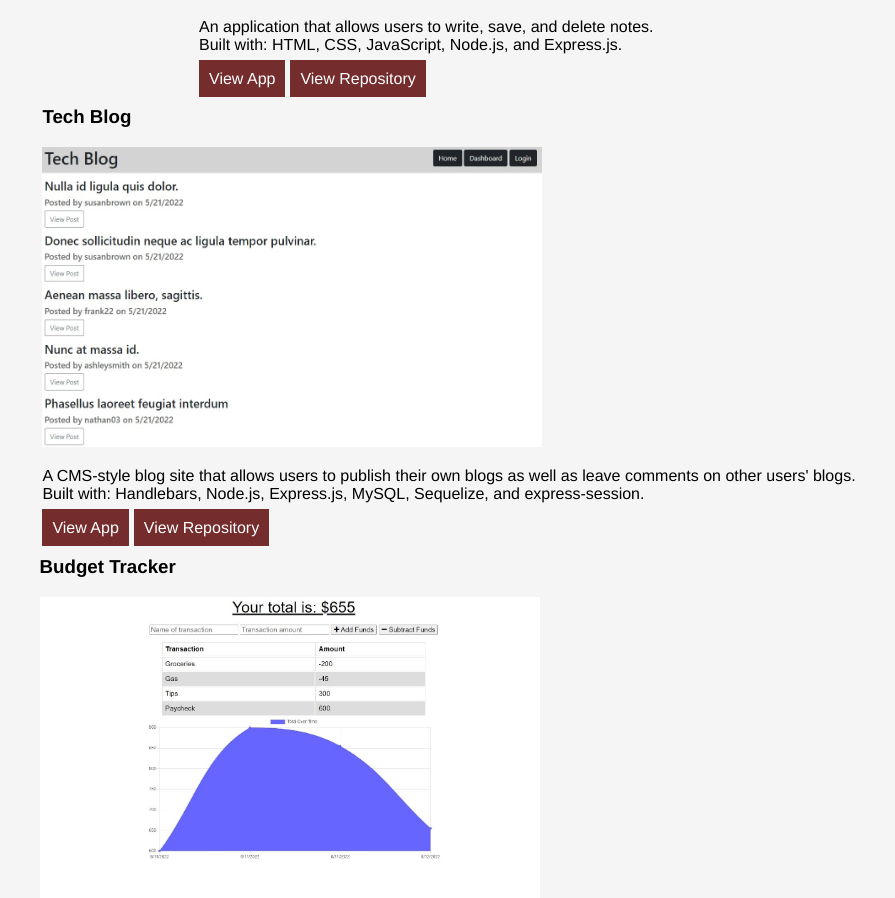
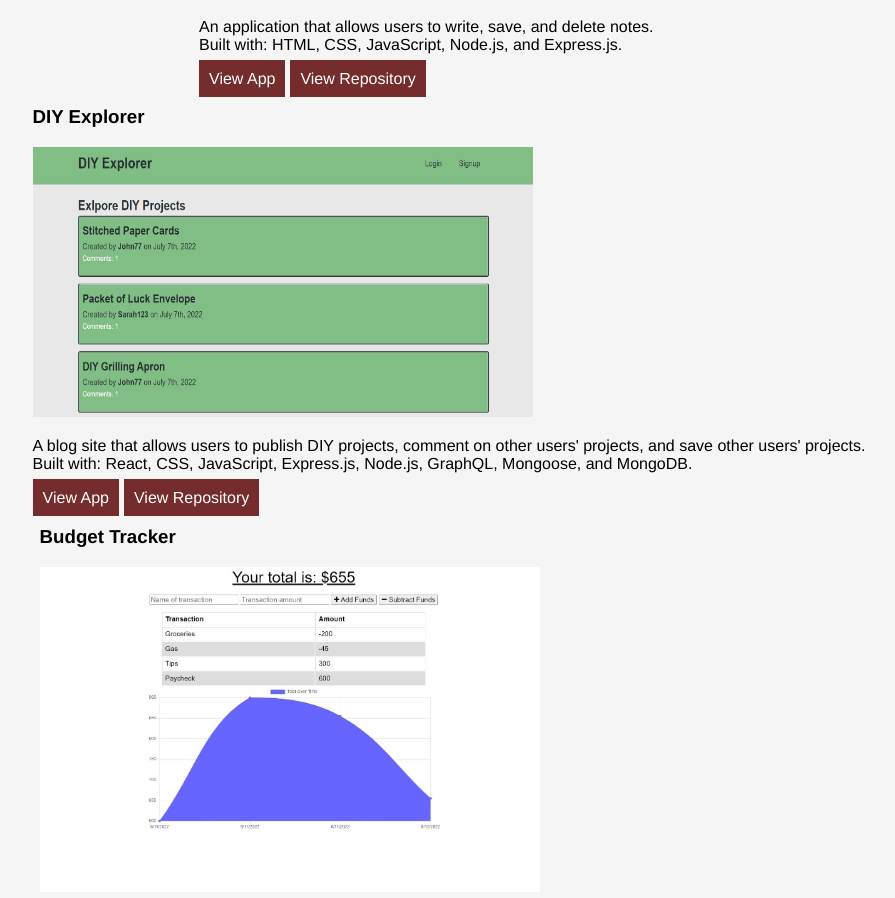
Before and after one commit to kaiafay/react-portfolio, a React (Create React App) app: page /portfolio in a window 1280 px wide. Shown: the part 836-1734 px from the top of the page, without its empty margins (191-1086 px from the left). Built offline with nearby package versions, Linux system fonts and the light colour scheme.

Commit message:
add final group project to portfolio

```diff
--- a/src/components/Portfolio/index.js
+++ b/src/components/Portfolio/index.js
@@ -3,7 +3,7 @@ import React from 'react';
 import CodeQuiz from '../../assets/images/codequiz.jpg';
 import LetsTalkRecipes from '../../assets/images/letstalkrecipes.jpg';
 import NoteTaker from '../../assets/images/notetaker.jpg';
-import TechBlog from '../../assets/images/techblog.jpg';
+import DIYExplorer from '../../assets/images/diyexplorer.jpg';
 import BudgetTracker from '../../assets/images/budgettracker.jpg';
 import OhSnap from '../../assets/images/ohsnap.jpg';
 
@@ -32,11 +32,11 @@ function Portfolio() {
                 <a href='https://github.com/kaiafay/note-taker' target='_blank' rel='noreferrer' className='view'>View Repository</a>
             </div>
             <div className='project'>
-                <h3>Tech Blog</h3>
-                <img id='techblog' src={TechBlog} alt='mockup of tech blog app' />
-                <p>A CMS-style blog site that allows users to publish their own blogs as well as leave comments on other users' blogs. <br /> Built with: Handlebars, Node.js, Express.js, MySQL, Sequelize, and express-session.</p>
-                <a href='https://tech-blog9.herokuapp.com/' target='_blank' rel='noreferrer' className='view'>View App</a>
-                <a href='https://github.com/kaiafay/tech-blog' target='_blank' rel='noreferrer' className='view'>View Repository</a>
+                <h3>DIY Explorer</h3>
+                <img id='diyexplorer' src={DIYExplorer} alt='mockup of diy explorer app' />
+                <p>A blog site that allows users to publish DIY projects, comment on other users' projects, and save other users' projects. <br /> Built with: React, CSS, JavaScript, Express.js, Node.js, GraphQL, Mongoose, and MongoDB.</p>
+                <a href='https://rocky-bayou-01919.herokuapp.com/' target='_blank' rel='noreferrer' className='view'>View App</a>
+                <a href='https://github.com/kaiafay/DIY-sharing' target='_blank' rel='noreferrer' className='view'>View Repository</a>
             </div>
             <div className='project'>
                 <h3>Budget Tracker</h3>
--- a/src/index.css
+++ b/src/index.css
@@ -80,9 +80,9 @@ nav {
   height: 270px
 }
 
-#techblog {
+#diyexplorer {
   width: 500px;
-  height: 300px;
+  height: 270px;
 }
 
 #budgettracker {
```
Also changed, not shown: src/assets/images/diyexplorer.jpg (added), src/assets/images/techblog.jpg (deleted).
